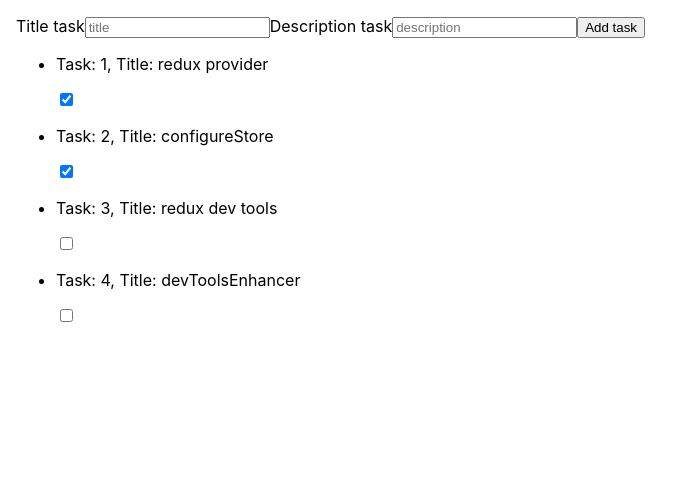
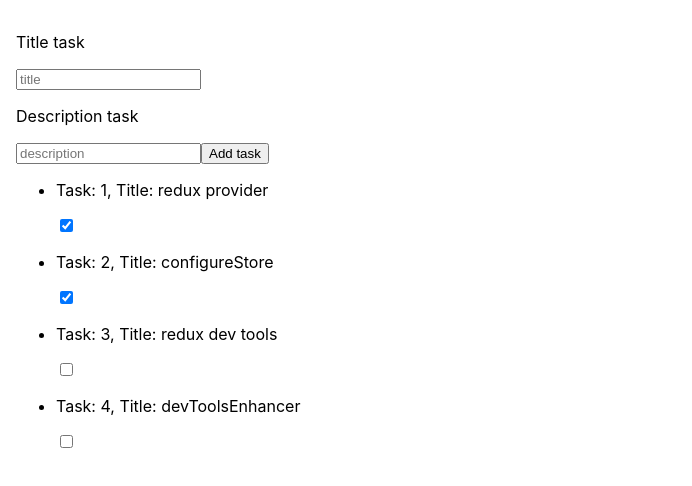
Before and after one commit to Ali-sia/ToDo-test-task, a React (Create React App) app: page / in a window 1280 px wide. Shown: the top 486 px of the page, without its empty margins (0-692 px from the left). Built offline with nearby package versions, Linux system fonts and the light colour scheme.

Commit message:
valid form

```diff
--- a/src/components/TaskForm/TaskForm.js
+++ b/src/components/TaskForm/TaskForm.js
@@ -1,7 +1,7 @@
 import { useDispatch, useSelector } from 'react-redux';
 import { addTask } from '../../redux/slice';
 import { getTasks } from '../../redux/selectors';
-// import css from "./TaskForm.module.css";
+import css from './TaskForm.module.css';
 
 import { useState } from 'react';
 
@@ -11,12 +11,24 @@
 
   const [title, setTitle] = useState('');
   const [description, setDescription] = useState('');
+  const [isValidTitle, setIsValidTitle] = useState(true);
+  const [isValidDescription, setIsValidDescription] = useState(true);
 
   const handleChangeTitle = e => setTitle(e.currentTarget.value);
   const handleChangeDescription = e => setDescription(e.currentTarget.value);
 
   const handleSubmit = event => {
     event.preventDefault();
+
+    if (title.trim() === '') {
+      setIsValidTitle(false);
+      return;
+    }
+    if (description.trim() === '') {
+      setIsValidDescription(false);
+      return;
+    }
+
     const id = tasks.length + 1;
 
     const newTask = {
@@ -28,12 +40,17 @@
     dispatch(addTask(newTask));
     setTitle(' ');
     setDescription(' ');
+    setIsValidTitle(true);
+    setIsValidDescription(true);
   };
 
   return (
     <form onSubmit={handleSubmit}>
       <label>
-        Title task
+        <p>Title task</p>
+        {!isValidTitle && (
+          <span className={css.empty_field}>This field is empty</span>
+        )}
         <input
           type="text"
           name="title"
@@ -43,7 +60,10 @@
         />
       </label>
       <label>
-        Description task
+        <p>Description task</p>
+        {!isValidDescription && (
+          <span className={css.empty_field}>This field is empty</span>
+        )}
         <input
           type="text"
           name="description"
--- /dev/null
+++ b/src/components/TaskForm/TaskForm.module.css
@@ -0,0 +1,33 @@
+.empty_field {
+  color: red;
+}
+
+.empty_field + input {
+  border-color: red;
+}
+.empty_field + input:focus {
+  border-color: red;
+}
+
+/* div {
+  margin-bottom: 10px;
+  position: relative;
+} */
+
+/* input + span {
+  padding-right: 30px;
+} */
+
+/* input:invalid + span::after {
+  position: absolute;
+  content: '✖';
+  padding-left: 5px;
+  color: red;
+}
+
+input:valid + span::after {
+  position: absolute;
+  content: '✓';
+  padding-left: 5px;
+  color: green;
+} */
```
